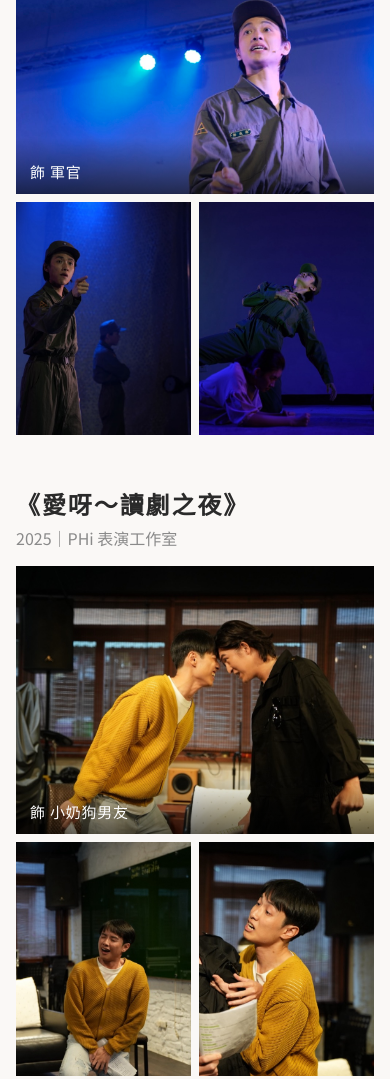
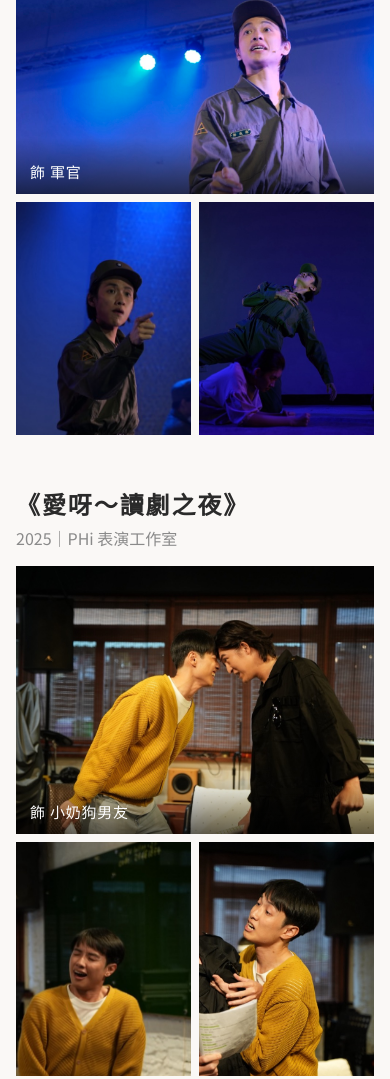
Before and after one commit to wesley100002001/wesley100002001.github.io, a website: page wesley.cwlin/cv/index.html in a window 390 px wide. Shown: the part 7640-8719 px from the top of the page. Drawn offline with Linux system fonts and the light colour scheme.

Commit message:
CV: zoom faces on mobile, widen contact photo so hands show
Co-Authored-By: Claude Opus 5.5 <noreply@anthropic.com>

```diff
--- a/wesley.cwlin/config/cv-deck.js
+++ b/wesley.cwlin/config/cv-deck.js
@@ -28,7 +28,7 @@ const cvDeck = {
     "這兩三年開始，喜歡在生活裡使用台語，珍惜可以跟父母用台語聊天的機會。"
   ],
 
-  // 照片欄位：pos 是裁切時對齊的位置（CSS object-position），頭被切到時用 "center top"；video 是影片檔，src 當封面（PDF 用）
+  // 照片欄位：pos 是裁切時對齊的位置（CSS object-position），頭被切到時用 "center top"；video 是影片檔，src 當封面（PDF 用）；mobileZoom 是手機版放大倍數，focus 是要放在中間的點（臉）
   slides: [
     { type: "cover", photo: "cover.jpg" },
     { type: "profile", photo: "profile.jpg" },
@@ -69,13 +69,13 @@ const cvDeck = {
     { type: "gallery", title: "金門戰地音樂劇《捕鼠記》", subtitle: "珩好工作室", layout: "feature",
       photos: [
         { src: "mouse-1.jpg", caption: "飾 軍官" },
-        { src: "mouse-2.jpg" },
+        { src: "mouse-2.jpg", mobileZoom: 1.5, focus: "36% 24%" },
         { src: "mouse-3.jpg" }
       ] },
     { type: "gallery", title: "《愛呀～讀劇之夜》", subtitle: "2025｜PHi 表演工作室", layout: "feature",
       photos: [
         { src: "comedy-1.jpg", caption: "飾 小奶狗男友" },
-        { src: "comedy-2.jpg", pos: "right center" },
+        { src: "comedy-2.jpg", pos: "right center", mobileZoom: 1.5, focus: "80% 42%" },
         { src: "comedy-3.jpg", pos: "right center" }
       ] },
     { type: "gallery", title: "音樂劇《恐龍復活了》", subtitle: "AM 創意｜操偶師、操偶指導、歌隊", layout: "feature",
@@ -98,7 +98,7 @@ const cvDeck = {
     { type: "gallery", title: "形象參考", layout: "even",
       photos: [{ src: "look4-1.jpg" }, { src: "look4-2.jpg" }, { src: "look4-3.jpg" }] },
     { type: "gallery", title: "形象參考", layout: "feature",
-      photos: [{ src: "look5-1.jpg" }, { src: "look5-2.jpg" }, { src: "look5-3.jpg" }, { src: "look5-4.jpg" }, { src: "look5-5.jpg" }] },
+      photos: [{ src: "look5-1.jpg" }, { src: "look5-2.jpg", mobileZoom: 1.5, focus: "62% 57%" }, { src: "look5-3.jpg" }, { src: "look5-4.jpg" }, { src: "look5-5.jpg" }] },
     { type: "gallery", title: "生活照", layout: "feature",
       photos: [{ src: "life-1.jpg" }, { src: "life-2.jpg" }, { src: "life-3.jpg" }, { src: "life-4.jpg" }, { src: "life-5.jpg" }] },
 
--- a/wesley.cwlin/cv/index.html
+++ b/wesley.cwlin/cv/index.html
@@ -452,12 +452,17 @@
         }
 
         /* ---------- 聯絡 ---------- */
+        /* 照片欄放寬到 800px，雙手才不會被切掉 */
         .contact {
-            grid-template-columns: minmax(0, 1fr) 520px;
+            grid-template-columns: minmax(0, 1fr) 800px;
+        }
+
+        .contact .photo {
+            object-position: 54% center;
         }
 
         .contact-body {
-            padding: 64px 56px;
+            padding: 64px 40px;
             display: flex;
             flex-direction: column;
             justify-content: center;
@@ -473,15 +478,16 @@
 
         .contact-list {
             list-style: none;
-            font-size: 18px;
+            font-size: 16px;
+            white-space: nowrap;
             line-height: 2;
         }
 
         .contact-list span {
             display: inline-block;
-            width: 92px;
+            width: 82px;
             color: var(--muted);
-            font-size: 15px;
+            font-size: 14px;
         }
 
         .qr {
@@ -556,7 +562,7 @@
 
             .contact .photo {
                 order: -1;
-                aspect-ratio: 1 / 1;
+                aspect-ratio: 3 / 2;
             }
 
             .cover-side {
@@ -859,7 +865,7 @@
             return `
                 <figure class="shot ${p.fit === 'contain' ? 'contain' : ''}">
                     ${p.video ? `<video src="${IMG}${p.video}" poster="${IMG}${p.src}" autoplay muted loop playsinline></video>` : ''}
-                    <img ${p.video ? 'class="poster" ' : ''}src="${IMG}${p.src}" alt=""${p.pos ? ` style="object-position: ${p.pos}"` : ''}>
+                    <img ${p.video ? 'class="poster" ' : ''}src="${IMG}${p.src}" alt=""${p.pos ? ` style="object-position: ${p.pos}"` : ''}${p.mobileZoom ? ` data-zoom="${p.mobileZoom}" data-focus="${p.focus}"` : ''}>
                     ${p.caption ? `<figcaption>${esc(p.caption)}</figcaption>` : ''}
                 </figure>`;
         }
@@ -923,6 +929,31 @@
             img.complete ? mark() : img.addEventListener('load', mark);
         });
 
+        // 手機版放大照片（mobileZoom），並把 focus 那一點（通常是臉）移到格子中間，不露出空白
+        const phone = matchMedia('(max-width: 760px)');
+        function zoomShots() {
+            document.querySelectorAll('.shot img[data-zoom]').forEach((img) => {
+                if (img.dataset.base === undefined) img.dataset.base = img.getAttribute('style') || '';
+                img.setAttribute('style', img.dataset.base);
+                if (!phone.matches || !img.naturalWidth) return;
+                const W = img.parentElement.clientWidth;
+                const H = img.parentElement.clientHeight;
+                const [fx, fy] = img.dataset.focus.split(' ').map((v) => parseFloat(v) / 100);
+                const scale = Math.max(W / img.naturalWidth, H / img.naturalHeight) * Number(img.dataset.zoom);
+                const w = img.naturalWidth * scale;
+                const h = img.naturalHeight * scale;
+                const clamp = (v, min) => Math.min(0, Math.max(min, v));
+                Object.assign(img.style, {
+                    position: 'absolute', maxWidth: 'none', maxHeight: 'none',
+                    width: `${w}px`, height: `${h}px`,
+                    left: `${clamp(W / 2 - fx * w, W - w)}px`, top: `${clamp(H / 2 - fy * h, H - h)}px`
+                });
+            });
+        }
+        document.querySelectorAll('.shot img[data-zoom]').forEach((img) => img.addEventListener('load', zoomShots));
+        addEventListener('resize', zoomShots);
+        zoomShots();
+
         function checkOverflow() {
             document.querySelectorAll('.slide, .credits-card').forEach((el) => {
                 const slide = el.closest('.slide');
```
